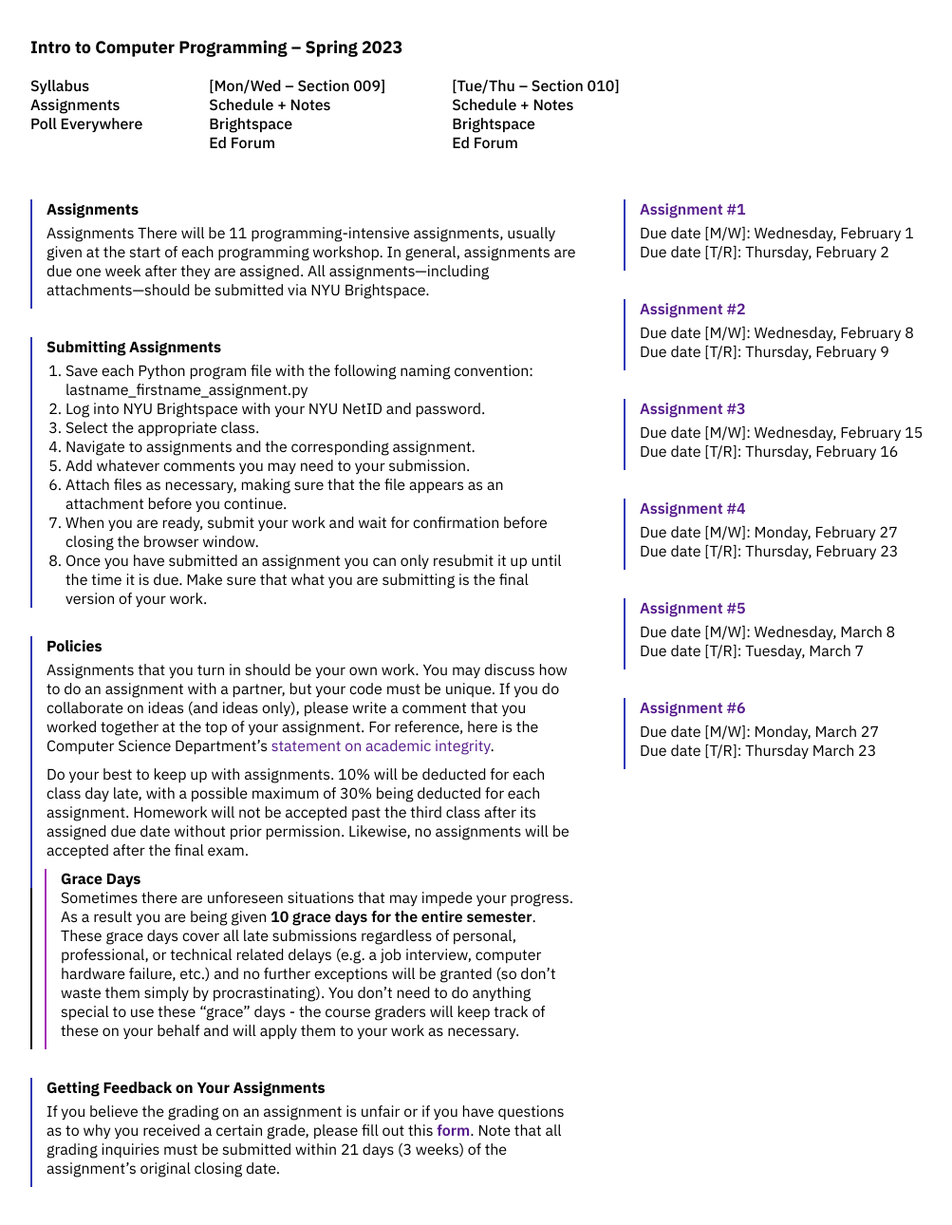
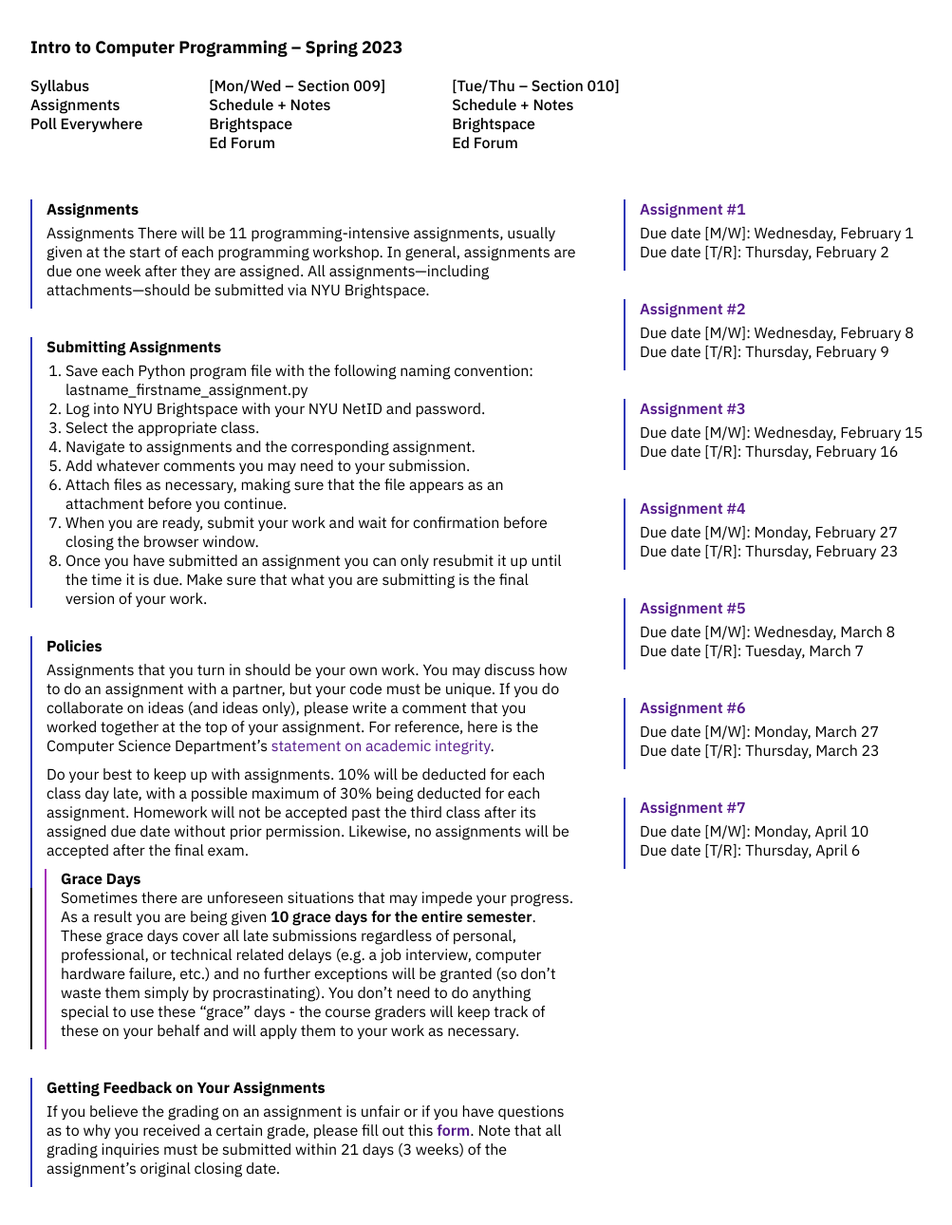
Before and after one commit to emilydidthis/CSCI-UA.0002-Spring23, a Jekyll site: the page built from assignments.markdown, in a window 1280 px wide. Shown: the whole page at 95% size, without its empty margins (8-1011 px from the left). Built offline with Jekyll 4.4.1, drawn with Linux system fonts in a browser that asks for light colours.

Commit message:
assignment 7

```diff
--- a/assignments.markdown
+++ b/assignments.markdown
@@ -59,7 +59,11 @@ Due date [T/R]: Tuesday, March 7
 
 ## [**Assignment #6**]({{ site.url }}{{ site.baseurl }}/assignments/06.html)
 Due date [M/W]: Monday, March 27
-Due date [T/R]: Thursday March 23
+Due date [T/R]: Thursday, March 23
+
+## [**Assignment #7**]({{ site.url }}{{ site.baseurl }}/assignments/07.html)
+Due date [M/W]: Monday, April 10
+Due date [T/R]: Thursday, April 6
 
 <!--
 
```
Also changed, not shown: assignments/07.markdown (renamed from assignments/on-deck/07.markdown).
